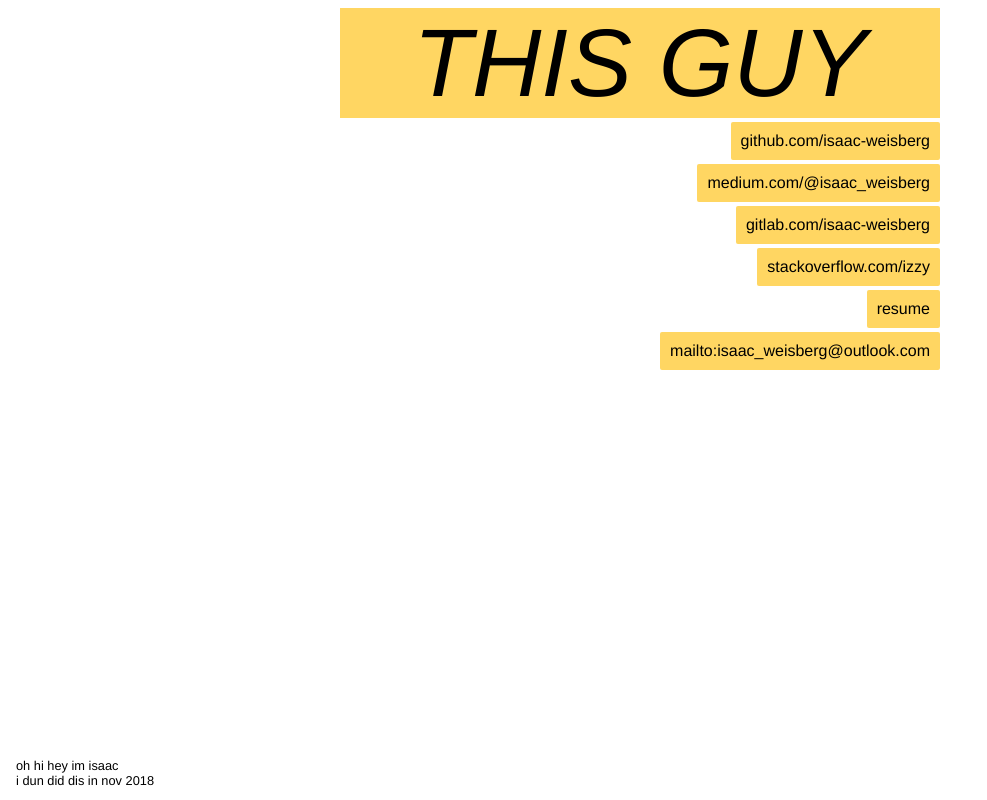
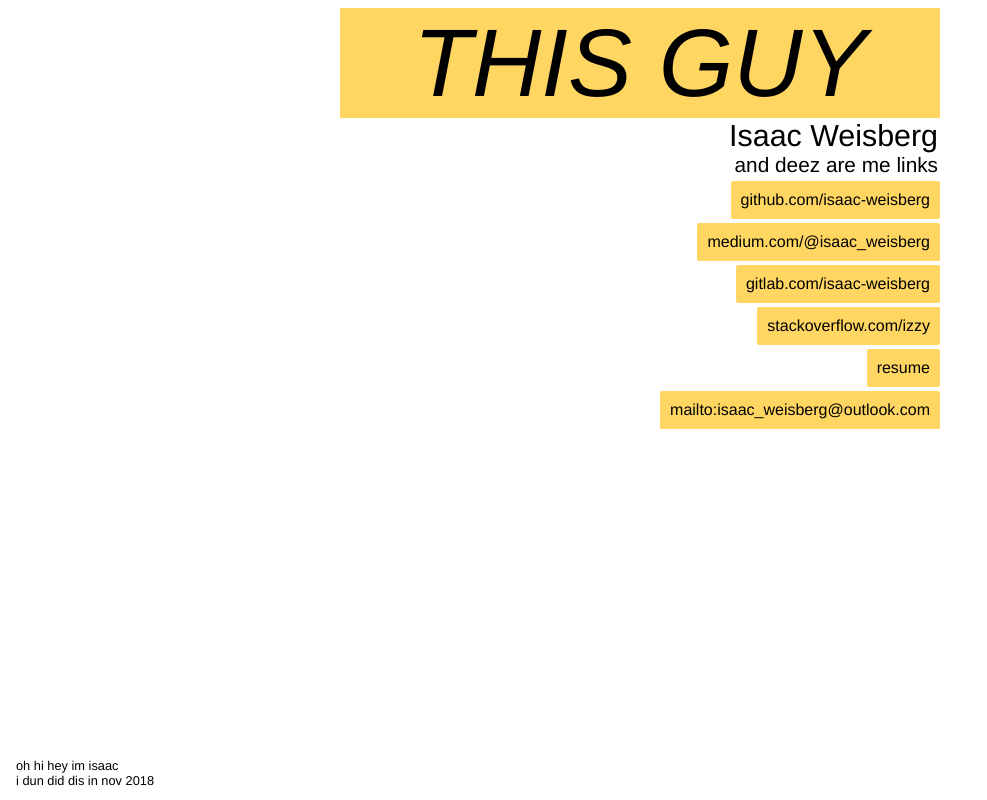
Before and after one commit to isaac-weisberg/me-websight, a website with bundled scripts: page index.html in a window 1280 px wide. Shown: the whole page, without its empty margins (0-987 px from the left). Built offline with nearby package versions, Linux system fonts and the light colour scheme.

Commit message:
Add stylized subtitle with a name

```diff
--- a/index.html
+++ b/index.html
@@ -13,6 +13,12 @@
         <div class="bodyContainer">
             <div class="titleContainer cow noselect" onclick="nextStyling()">
                 THIS GUY
+            </div>
+            <div class="nameContainer">
+                Isaac Weisberg
+            </div>
+            <div class="subtitleContainer">
+                and deez are me links
             </div>
             <div class="linksContainer"> <!--Note how resume and cover letter are outdated lel-->
                 <a class="cow" target="_blank" href="https://github.com/isaac-weisberg">github.com/isaac-weisberg</a>
--- a/styles.css
+++ b/styles.css
@@ -23,6 +23,20 @@ body {
 
 .titleContainer:hover {
     filter: brightness(85%);
+}
+
+.nameContainer {
+    font-size: 190%;
+    align-self: flex-end;
+    text-align: end;
+    margin: 0px 2px;
+}
+
+.subtitleContainer {
+    font-size: 130%;
+    align-self: flex-end;
+    text-align: end;
+    margin: 0px 2px;
 }
 
 .noselect {
```
